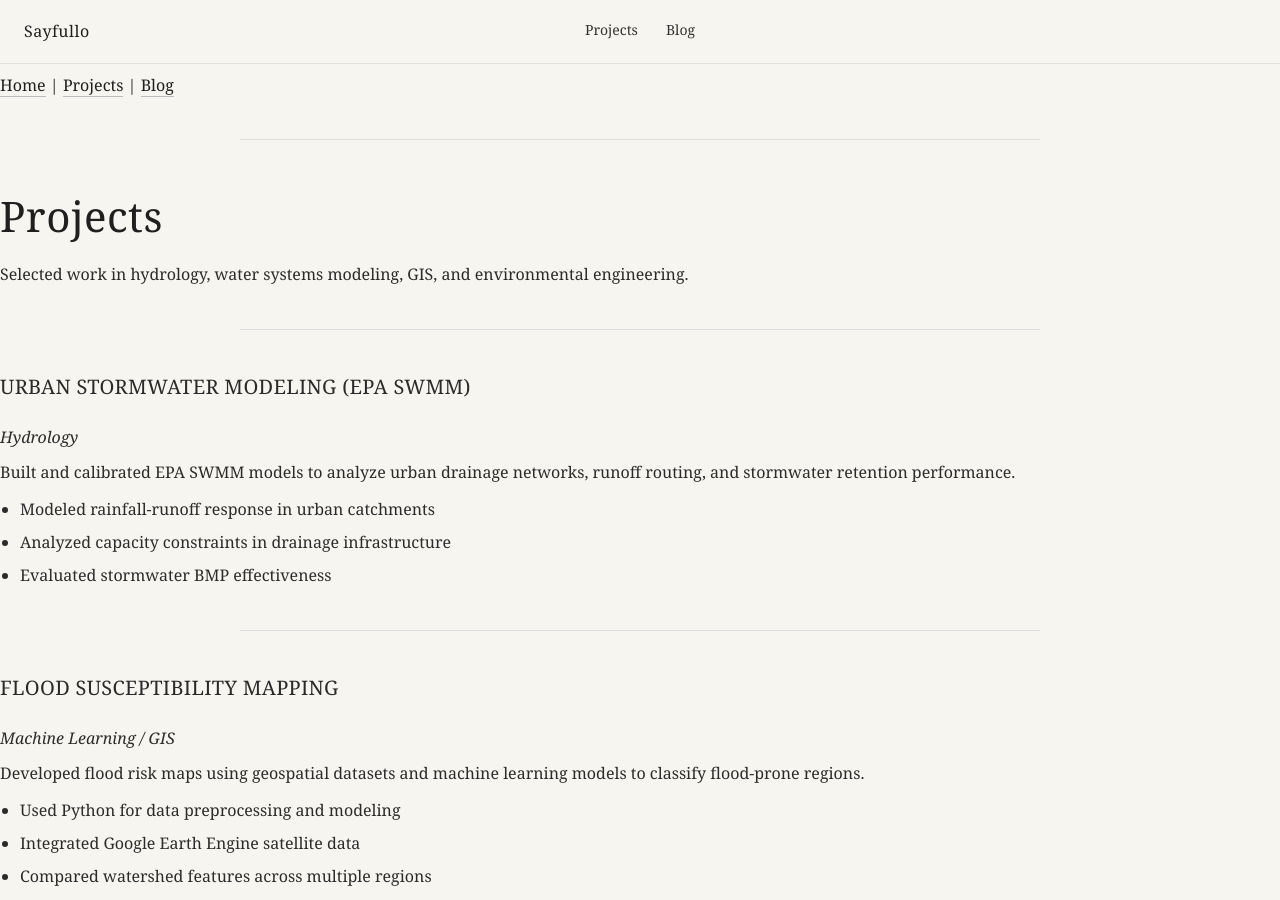
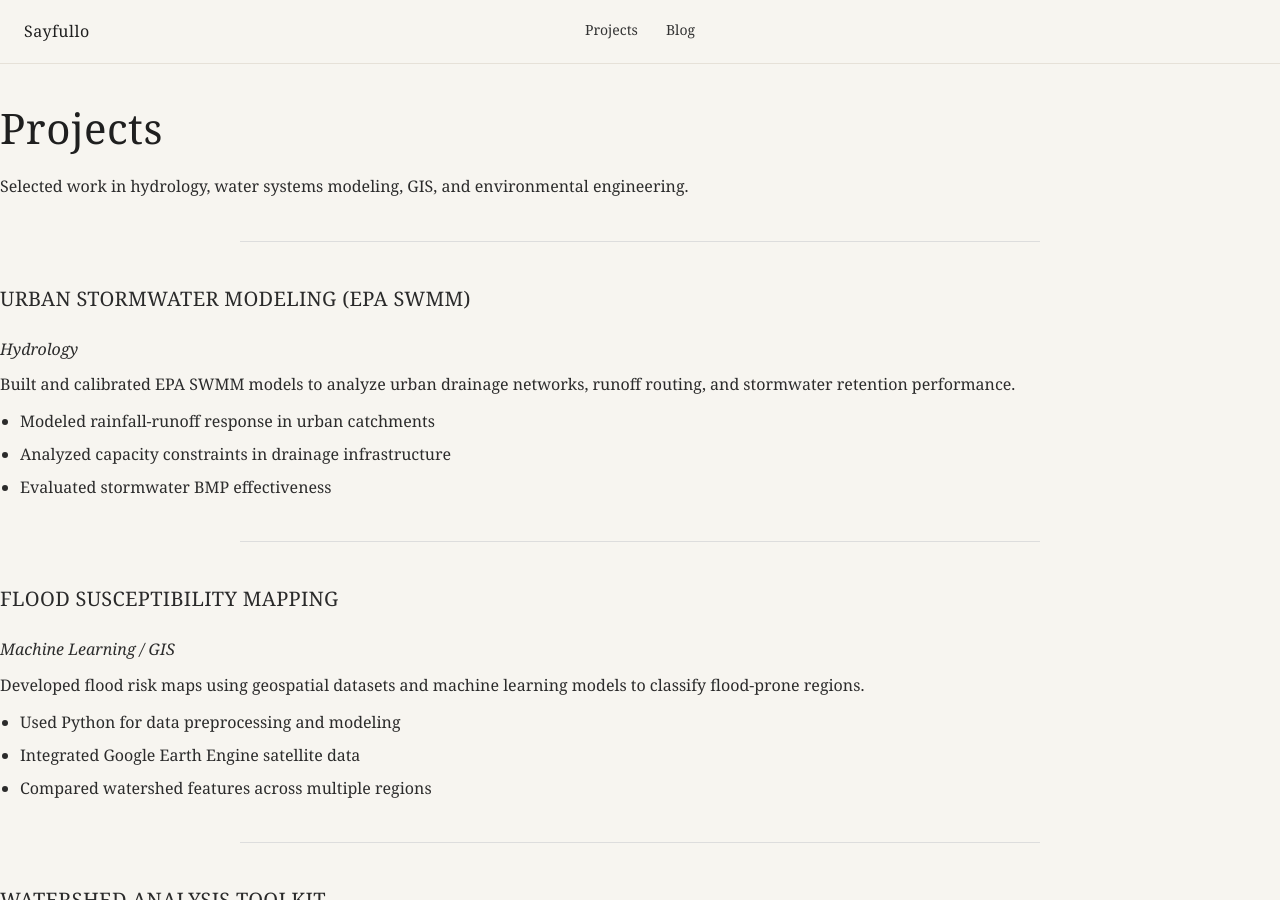
Before and after one commit to sayfullo22/sayfullo22, a Jekyll site: the page built from projects.md, in a window 1280 px wide and 900 px high. Built offline with Jekyll 4.4.1, drawn with Linux system fonts in a browser that asks for light colours.

Commit message:
Update projects.md

```diff
--- a/projects.md
+++ b/projects.md
@@ -3,11 +3,7 @@ layout: default
 title: Blog
 ---
 
-[Home]({{ '/' | relative_url }}) |
-[Projects]({{ '/projects/' | relative_url }}) |
-[Blog]({{ '/blog/' | relative_url }})
 
----
 
 # Projects
 
```
